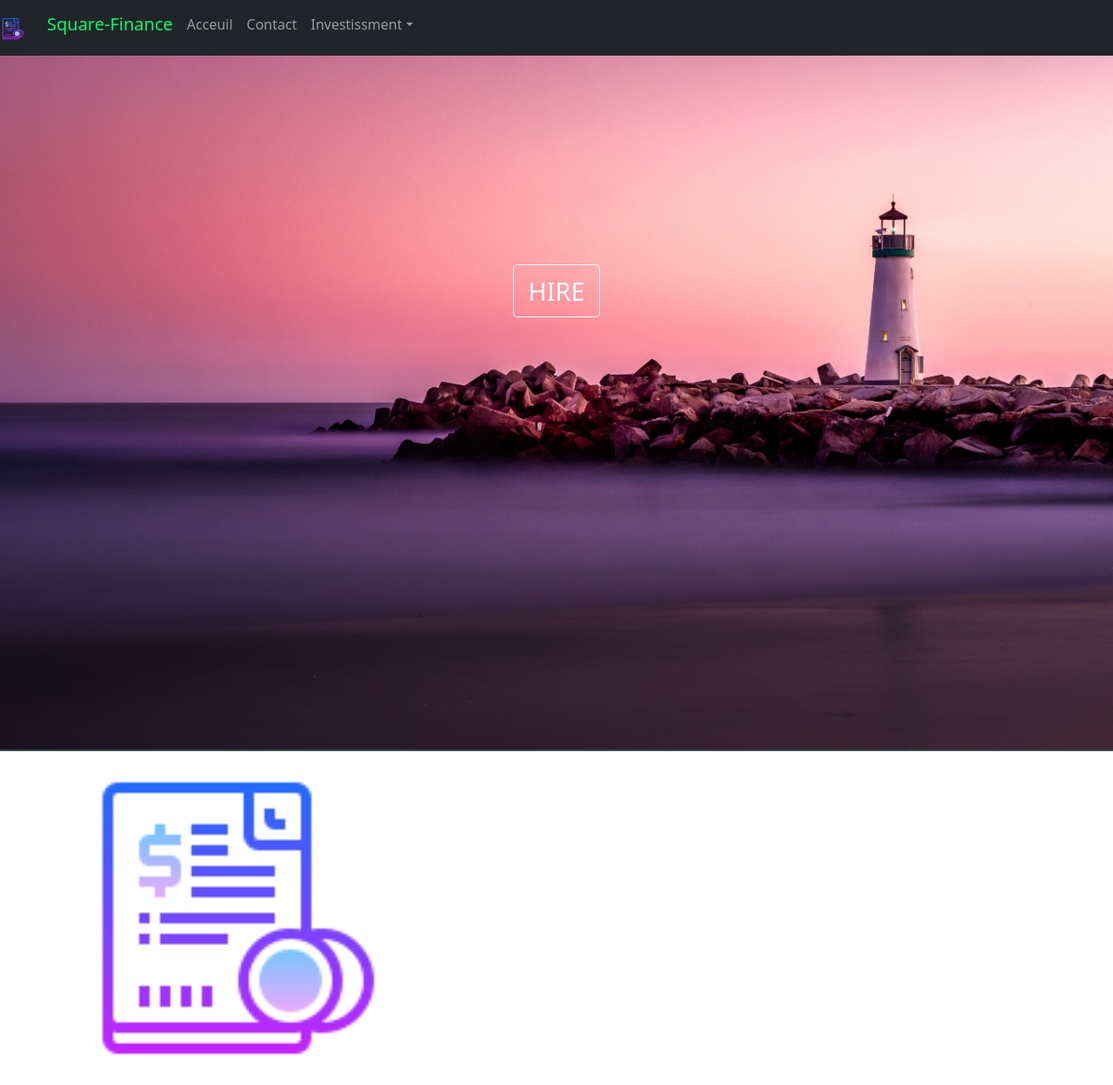
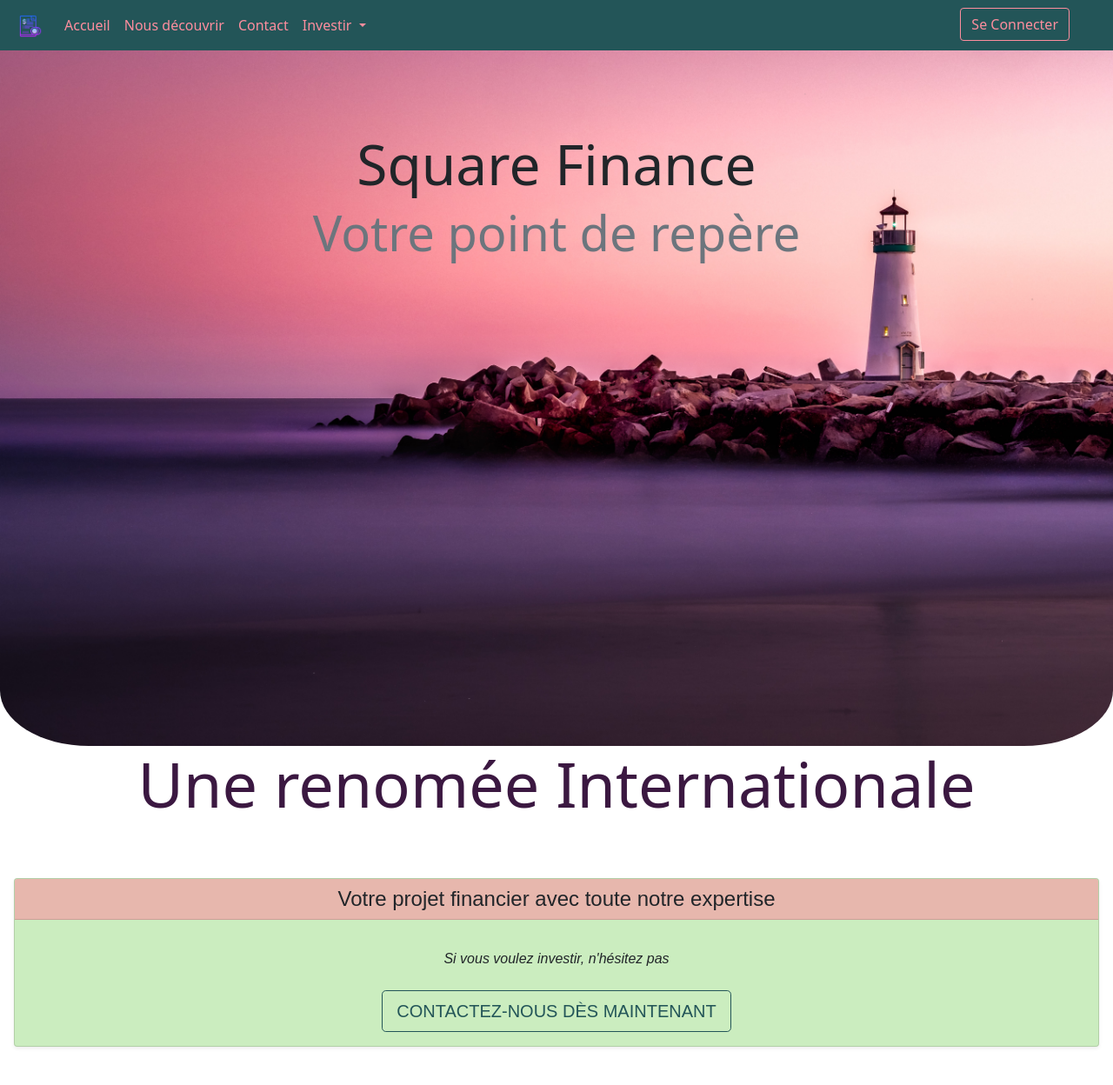
Before and after one commit to NoahAncolie/SquareFinance, a plain HTML site: page index.html in a window 1280 px wide. Shown: the whole page at 87% size. Drawn offline with nearby package versions, Linux system fonts and the light colour scheme.

Commit message:
page completed to middle

```diff
--- a/index.html
+++ b/index.html
@@ -3,47 +3,72 @@
 <html>
     <head>
         <meta charset='UTF-8'>
+        <meta http-equiv="X-UA-Compatible" content="IE=edge">
+        <meta name="viewport" content="width=device-width, initial-scale=1.0">
+        <link href="https://cdn.jsdelivr.net/npm/bootstrap@5.0.2/dist/css/bootstrap.min.css" rel="stylesheet" integrity="sha384-EVSTQN3/azprG1Anm3QDgpJLIm9Nao0Yz1ztcQTwFspd3yD65VohhpuuCOmLASjC" crossorigin="anonymous">
         <link rel='stylesheet' href='./bootstrap-5.0.2-dist/css/bootstrap.css'>
         <link rel='stylesheet' href='style.css'>
+        <script type="text/javascript" href='bootstrap-5.2.0-dist/js/bootstrap.js'></script>
     </head>
     <body>
-        <nav class="navbar navbar-expand-sm bg-dark navbar-dark">
-            <a class="navbar-brand" href="#">
+      <nav class="navbar navbar-expand-lg navbar-dark my-nav">
+
+        <a class="navbar-brand" href="#" style='padding-left : 20px;'>
           <img src="./small-card.png" width="30" height="30" alt="">
         </a>
-            <ul class="navbar-nav">
+
+        <div class="collapse navbar-collapse" id="navbarSupportedContent">
+          <ul class="navbar-nav mr-auto">
             <li class="nav-item active">
-                <a class="nav-link nav-name" href="#"><p class='h5' style='color : rgb(0, 255, 106)'>Square-Finance</p></a>
+              <a class="nav-link" id='greentea' href="#">Accueil</a>
+            </li>
+            <li class="nav-item active">
+              <a class="nav-link" id='greentea' href="#">Nous découvrir</a>
             </li>
             <li class="nav-item">
-                <a class="nav-link" href="#">Acceuil</a>
-              </li>
-              <li class="nav-item">
-                <a class="nav-link" href="#">Contact</a>
+              <a class="nav-link" id='greentea' href="#">Contact</a>
             </li>
             <li class="nav-item dropdown">
-                  <a class="nav-link dropdown-toggle" data-bs-toggle="dropdown" href="#" role="button" aria-expanded="false">Investissment</a>
-                  <ul class="dropdown-menu">
-                    <li><a class="dropdown-item" href="#">Action</a></li>
-                    <li><a class="dropdown-item" href="#">Another action</a></li>
-                    <li><a class="dropdown-item" href="#">Something else here</a></li>
-                    <li><hr class="dropdown-divider"></li>
-                    <li><a class="dropdown-item" href="#">Separated link</a></li>
+              <a class="nav-link dropdown-toggle" id='greentea' href="#" id="navbarDropdown" role="button" data-toggle="dropdown" aria-haspopup="true" aria-expanded="false">
+                Investir
+              </a>
+              <div class="dropdown-menu" aria-labelledby="navbarDropdown">
+                <a class="dropdown-item" href="#">Immobilier</a>
+                <a class="dropdown-item" href="#">Or</a>
+                <div class="dropdown-divider"></div>
+                <a class="dropdown-item" href="#">Marquess</a>
+              </div>
+            </li>
+            <li class="nav-item" style ='position : fixed; right : 50px;'>
+              <a class='btn btn-outline-light' href="#">Se Connecter</a>
+            </li>
           </ul>
-            </ul>
+        </div>
       </nav>
         <div class='my-bg text-center'>
-          <button type="button" class="btn btn-outline-dark btn-lg my-btn">HIRE</button>
+          <h1 class="display-3" style='padding-top : 93px;'>
+            Square Finance
+            <small class='text-muted'><br>Votre point de repère</small>
+          </h1>
         </div>
-        <div class="container">
-            <div class="row">
-                <div class="col-8">
-                    <img class='img-fluid my-img' src='./small-card.png'>
+        <h1 class='display-2 text-center' style = 'color : #3b1841'> Une renomée Internationale</h1>
+
+
+        <script src="https://cdn.jsdelivr.net/npm/bootstrap@5.0.2/dist/js/bootstrap.bundle.min.js" integrity="sha384-MrcW6ZMFYlzcLA8Nl+NtUVF0sA7MsXsP1UyJoMp4YLEuNSfAP+JcXn/tWtIaxVXM" crossorigin="anonymous"></script>
+
+    <div class="card-body" style='margin-top : 50px;'>
+        <div class="card-deck mb-3 text-center">
+          <div class="card mb-4 shadow-sm" style='background-color: #cbedbf'>
+            <div class="card-header"  style='background-color :#fd8e9f8f'>
+              <h4 class="my-0 font-weight-normal"><center><FONT face="arial">Votre projet financier avec toute notre expertise</FONT>
+              </center>
             </div>
-                <div class="col-4">
-                    <p class='h1'></p>
-                </div>
-            </div>
+            <div class="card-body">
+              <ul class="list-unstyled mt-3 mb-4">
+                <center><I><FONT face="arial">Si vous voulez investir, n'hésitez pas</FONT></I>
+                  </center>
+              </ul>
+              <button type="button" id='babygreen' class="btn btn-lg btn-block btn-outline-primary btn-color"><center><FONT face="arial">CONTACTEZ-NOUS DÈS MAINTENANT</FONT></center></button>
             </div>
     </body>
 </html>
--- a/style.css
+++ b/style.css
@@ -1,6 +1,9 @@
 .my-nav {
-    opacity : 50%;
-    width: 100%;
+    background-color : #235558;
+}
+
+.my-link {
+    color : #cbedbf;
 }
 
 .my-bg {
@@ -9,20 +12,61 @@
     background-position: center;
     background-repeat: no-repeat;
     background-size: cover;
-    border-bottom: solid 2px darkslategrey;
+    border-radius: 0 0 8% 8%;
 }
 
 .my-btn {
     margin-top : 30vh;
-    border-color: white;
-    color : white;
+    border-color: #cbedbf;
+    color : #cbedbf;
     font-size : 180%;
 }
 
 .my-btn:hover, .my-btn:active {
-    color: rgb(0, 255, 106);
+    color: #cbedbf;
+    background-color : #235558;
+    border-color : #235558;
 }
 
 .my-img {
     width : 30vw;
 }
+
+.my-brand {
+    margin-left : 20px;
+}
+
+.btn-outline-light, #greentea{
+    border-color : #fd8e9e;
+    color : #fd8e9e;
+}
+
+.btn-outline-light:hover, .btn-outline-light:active{
+    background-color : #fd8e9e  ;
+    color : #3b1841;
+    border-color : #3b1841;
+}
+
+#babygreen {
+    border-color : #235558;
+    color : #235558;
+}
+
+#babygreen:hover, #babygreen:active {
+    color : #cbedbf;
+    border-color : #cbedbf;
+    background-color: #235558;
+}
+
+
+.decouvrir {
+    margin-top : 100px;
+}
+
+/*
+    Russian Violet #3b1841
+    Mystic Maroon : #B43B76
+    Salmon Pink : #fd8e9e
+    Tea Green : #cbedbf
+    Dark State Gray : #235558
+*/
```
Also changed, not shown: LOIC.html (added, +52 -0 lines), courtier1.png (added), courtier2.jpg (added), courtier3.jpg (added), 1 other file. Lines whose indentation alone changed are shown as unchanged.
